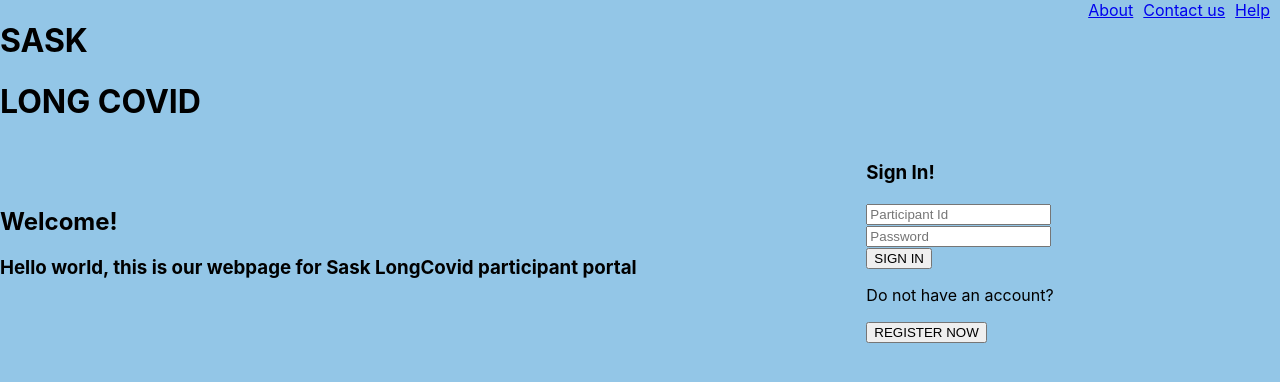
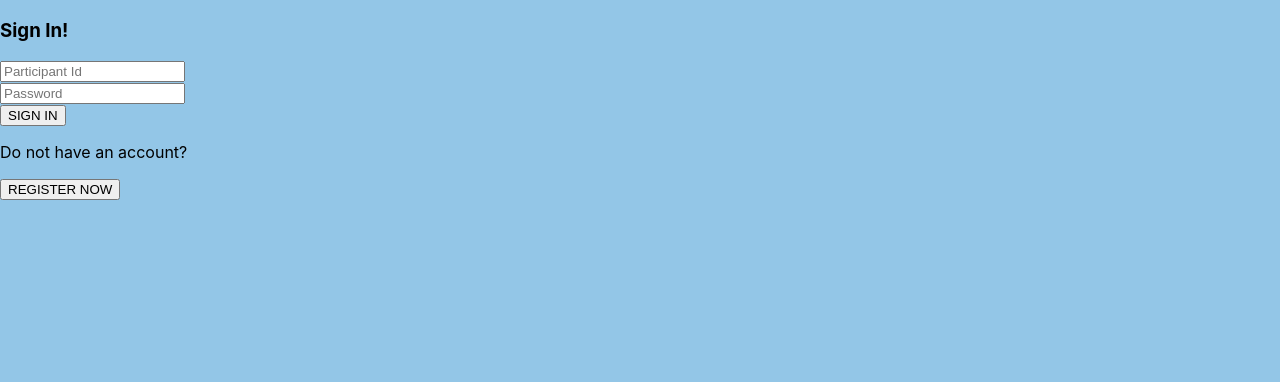
Before and after one commit to jeetagrawal21/Sask-Web-App, a React (Create React App) app in the folder app/: page / in a window 1280 px wide. Shown: the top 382 px of the page. Built offline with nearby package versions, Linux system fonts and the light colour scheme.

Commit message:
link welcome page to register page

```diff
--- a/app/package.json
+++ b/app/package.json
@@ -15,6 +15,7 @@
     "react": "^18.2.0",
     "react-dev-utils": "^12.0.1",
     "react-dom": "^18.2.0",
+    "react-router-dom": "^6.8.0",
     "react-scripts": "^5.0.1",
     "typescript": "^4.9.4",
     "web-vitals": "^2.1.4"
--- a/app/src/App.tsx
+++ b/app/src/App.tsx
@@ -1,28 +1,27 @@
 import React from 'react';
 import logo from './logo.svg';
 import './App.css';
+import { BrowserRouter as Router, Routes, Route } from "react-router-dom";
 import Header from "./components/header";
 import SignIn from "./components/signin";
 import Navbar from "./components/navbar";
+import Register from "./AppRegisterPage"
+// import { Link, Routes, Route } from 'react-router-dom';
+import { Sign } from 'crypto';
 
 function App() {
   return (
-    <div className="App">
 
-          <Header/>
-          <Navbar/>
-          <div className="container">
-          <div className="welcome-message">
-            <h2>Welcome!</h2>
-            <h3>Hello world, this is our webpage for Sask LongCovid participant portal</h3>
-          </div>
-          <SignIn/>
-          </div>
+  <Router>
+    <Routes>
+    {/* <Route path="/" element={<Header/>}></Route> */}
+    <Route path="/" element={<SignIn />}/>
+    <Route path="/Register" element={<Register/>}/>
 
+    </Routes>
+  </Router>
+  );
 
-    </div>
-
-  );
-}
+  }
 
 export default App;
--- a/app/src/components/signin.tsx
+++ b/app/src/components/signin.tsx
@@ -1,7 +1,12 @@
 import '../stylings/signin.css';
-function SignIn(){
-    return(
-        <div className="signin">
+import React , {Component} from 'react'
+import { Link } from 'react-router-dom';
+
+
+class SignIn extends Component{
+    render(){
+        return (
+            <div className="signin">
             <form className="Auth-form">
                 <h3>Sign In!</h3>
                 <div className="participantId">
@@ -18,11 +23,15 @@
                 </div>
                 <button className="signin-button">SIGN IN</button>
                 <p>Do not have an account?</p>
+                <Link to="Register">
                 <button className="register-button">REGISTER NOW</button>
+                </Link>
+
 
         </form>
         </div>
-    );
+        );
+    }
 }
 
-export default SignIn
+export default SignIn;
```
Also changed, not shown: 1 other file (tests, documents, lock files or other folders).
